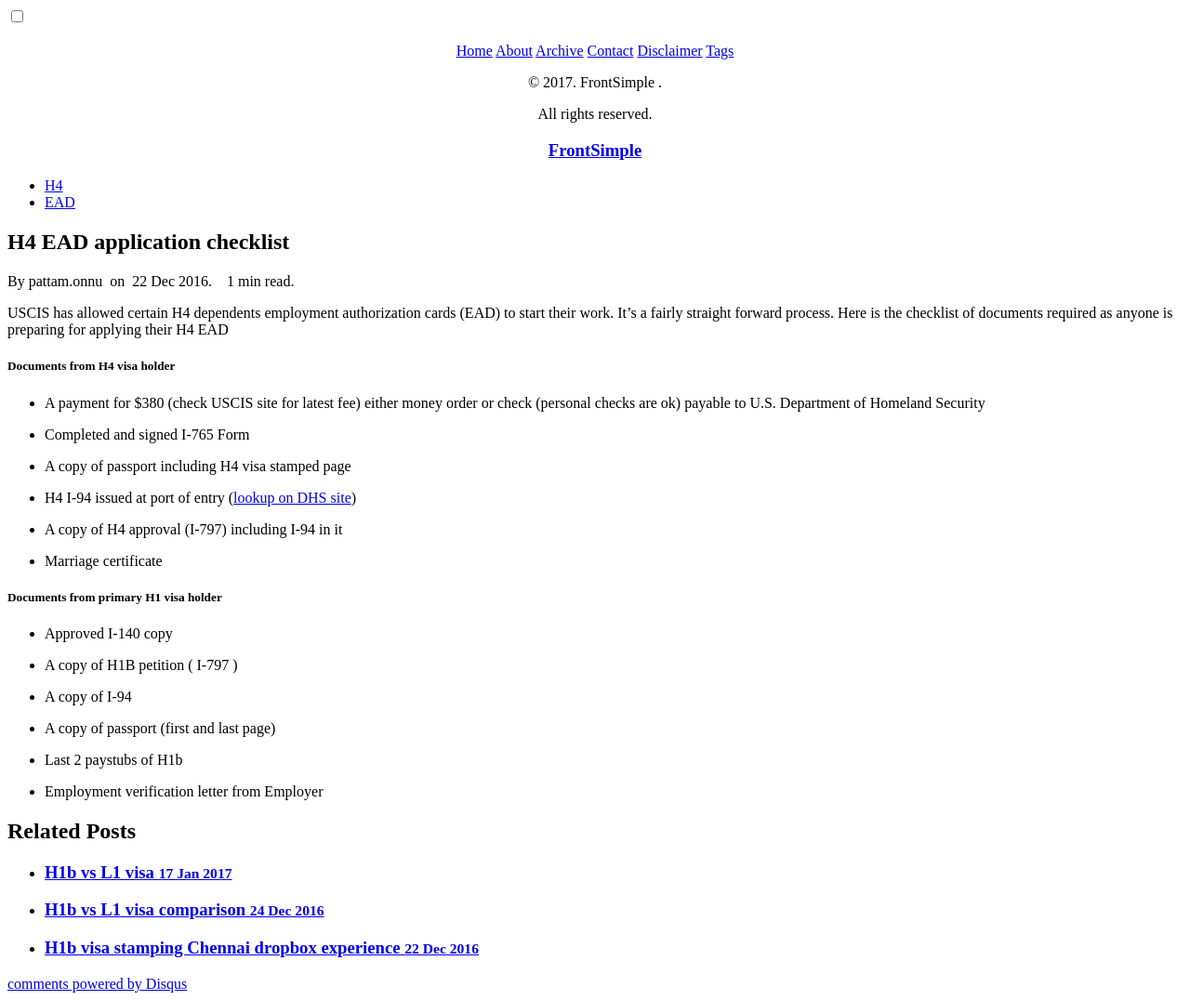
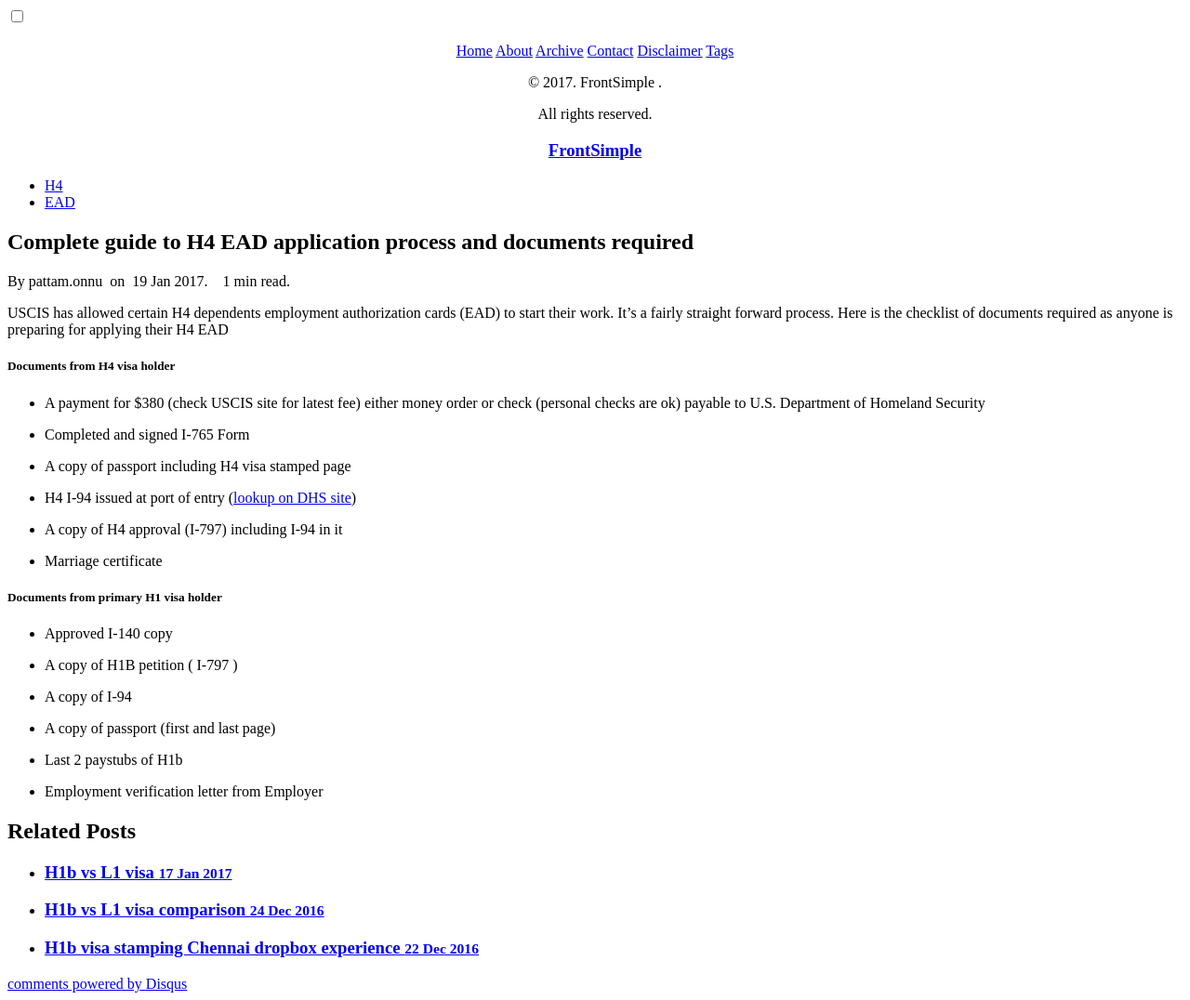
Before and after one commit to gitforwork2/gitforwork.github.io, a Jekyll site: the page built from _posts/2017-01-19-H4-EAD-application.md, in a window 1280 px wide. Shown: the whole page at 93% size. Built offline with Jekyll 4.4.1, drawn with Linux system fonts in a browser that asks for light colours; nearby versions of some CDN libraries; comment, search, counter and statistics services are not loaded.

Commit message:
H4 ead- search for SERP

```diff
--- a/_posts/2016-12-22-H4-EAD-application-checklist.md
+++ b/_posts/2017-01-19-H4-EAD-application.md
@@ -1,10 +1,10 @@
 ---
 layout: post
-title: H4 EAD application checklist
-date: 2016-12-22
+title: Complete guide to H4 EAD application process and documents required
+date: 2017-01-19
 tags: H4 EAD
 comments: true
-description: H4 EAD application checklist
+description: H4 Visa EAD application process and documents. EAD for H4
 ---
 USCIS has allowed certain H4 dependents employment authorization cards (EAD) to start their work. It's a fairly straight forward
 process. Here is the checklist of documents required as anyone is preparing for applying their H4 EAD
```
